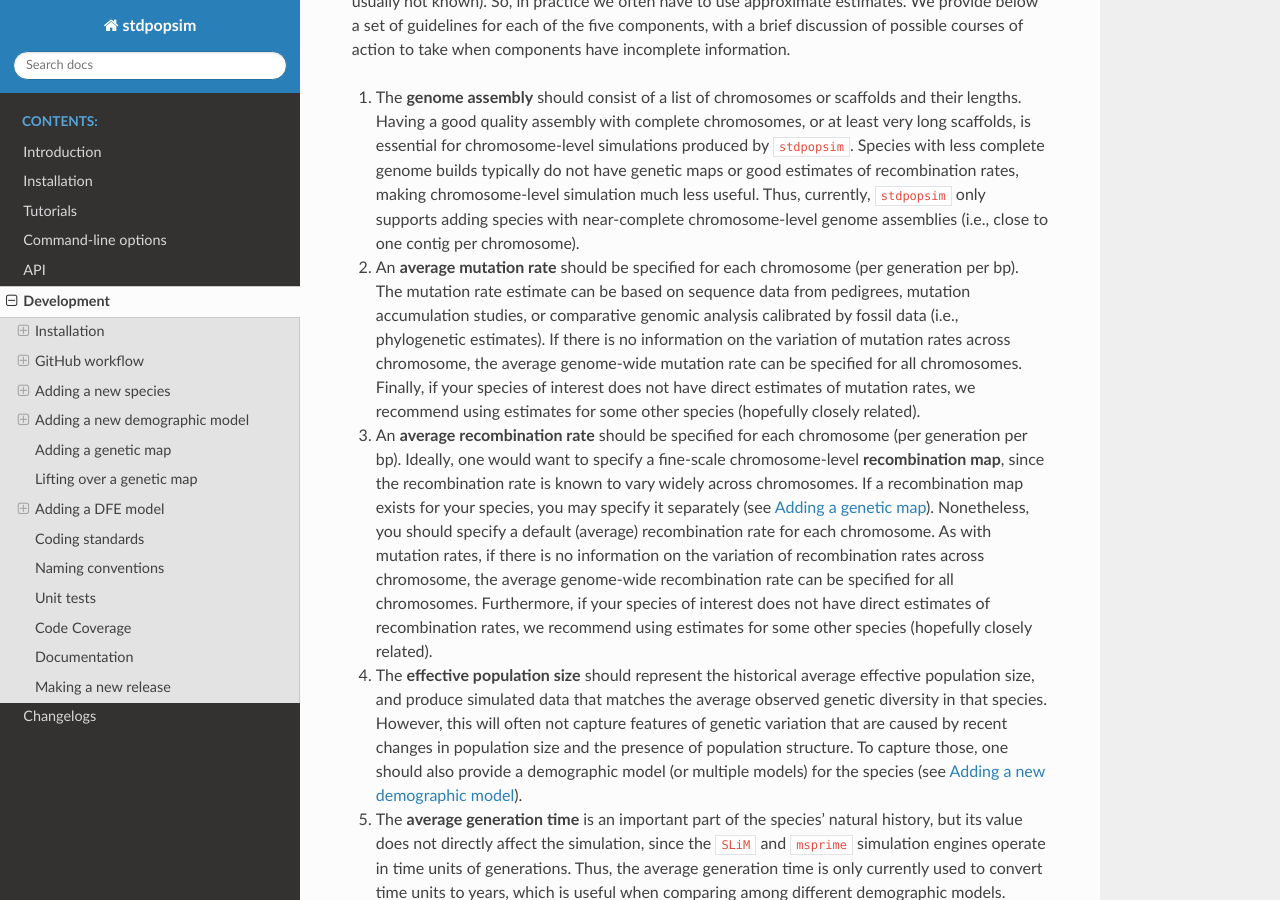
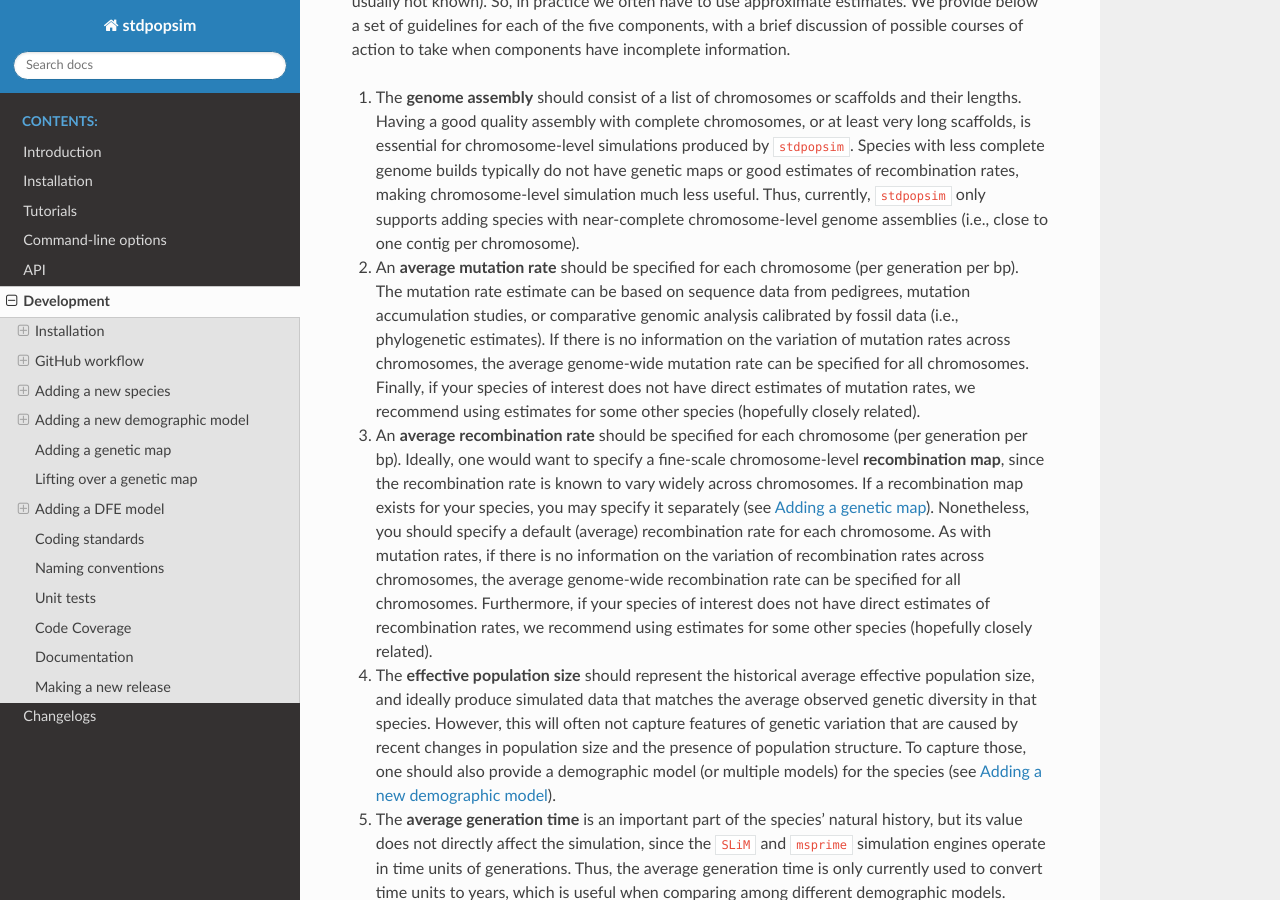
Before and after one commit to popsim-consortium/stdpopsim, a Sphinx documentation site: the page built from docs/development.rst, in a window 1280 px wide and 900 px high, scrolled down 9828 px. Built offline with Sphinx 7.4.7 and the Read the Docs theme 2.0.0, drawn with Linux system fonts in a browser that asks for light colours; pages that are not in the unit, such as notebooks, are missing from menus.

Commit message:
a few more minor tweaks

```diff
--- a/docs/development.rst
+++ b/docs/development.rst
@@ -552,7 +552,7 @@
    should be specified for each chromosome (per generation per bp).
    The mutation rate estimate can be based on sequence data from pedigrees, mutation accumulation studies,
    or comparative genomic analysis calibrated by fossil data (i.e., phylogenetic estimates).
-   If there is no information on the variation of mutation rates across chromosome,
+   If there is no information on the variation of mutation rates across chromosomes,
    the average genome-wide mutation rate can be specified for all chromosomes.
    Finally, if your species of interest does not have direct estimates of mutation rates,
    we recommend using estimates for some other species (hopefully closely related).
@@ -565,12 +565,12 @@
    you may specify it separately (see `Adding a genetic map`_).
    Nonetheless, you should specify a default (average) recombination rate for each chromosome.
    As with mutation rates, if there is no information on the variation of recombination rates
-   across chromosome, the average genome-wide recombination rate can be specified for all chromosomes.
+   across chromosomes, the average genome-wide recombination rate can be specified for all chromosomes.
    Furthermore, if your species of interest does not have direct estimates of recombination rates,
    we recommend using estimates for some other species (hopefully closely related).
 
 4. The **effective population size** should represent the historical average effective population size,
-   and produce simulated data that matches the average observed genetic diversity in that species.
+   and ideally produce simulated data that matches the average observed genetic diversity in that species.
    However, this will often not capture features of genetic variation that are caused by recent changes in population size and the presence of population structure.
    To capture those, one should also provide a demographic model (or multiple models) for the species
    (see `Adding a new demographic model`_).
```
